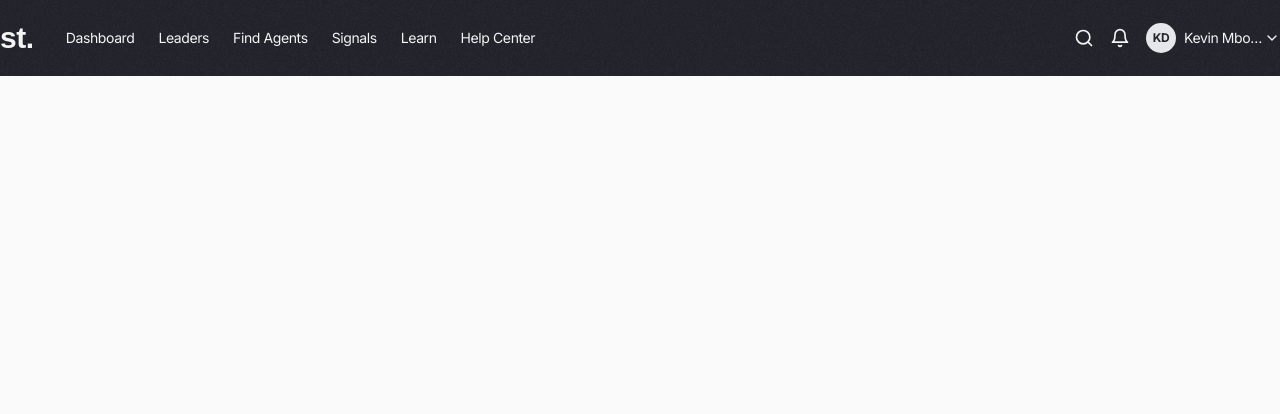
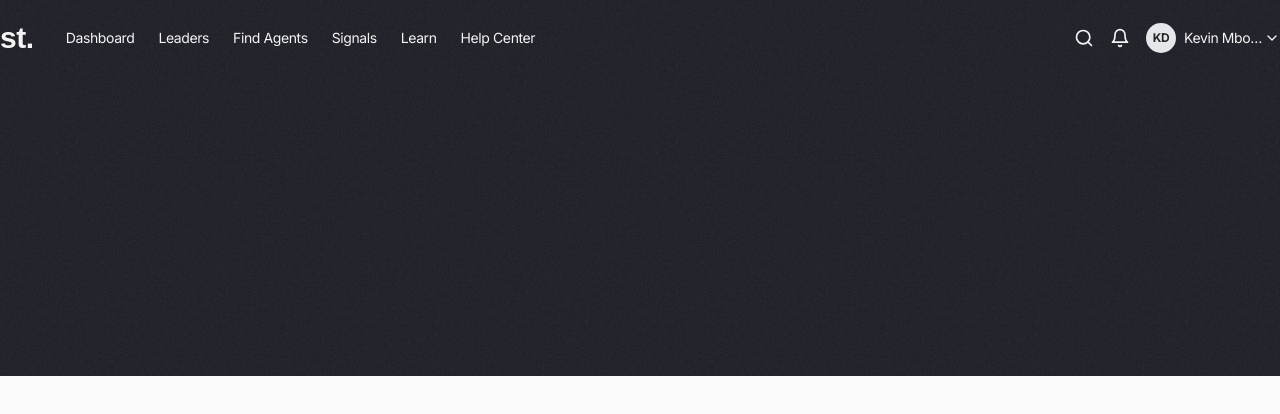
Before and after one commit to kevindermot99/simpleTrading, a React (Vite) app: page /#/ in a window 1280 px wide. Shown: the top 414 px of the page. Built offline with nearby package versions, Linux system fonts and the light colour scheme; a web font is replaced by a local one.

Commit message:
Update Home.jsx

```diff
--- a/src/pages/Home.jsx
+++ b/src/pages/Home.jsx
@@ -3,8 +3,11 @@ import Navbar from '../components/Navbar'
 
 function Home() {
   return (
-    <div className='bg-body-white w-full h-full min-h-[3000px]'>
+    <div className='bg-body-white w-full h-full min-h-[3000px] relative'>
         <Navbar />
+        {/* Hero */}
+        <div className='main-header min-h-[300px] z-50'>
+        </div>
     </div>
   )
 }
```
